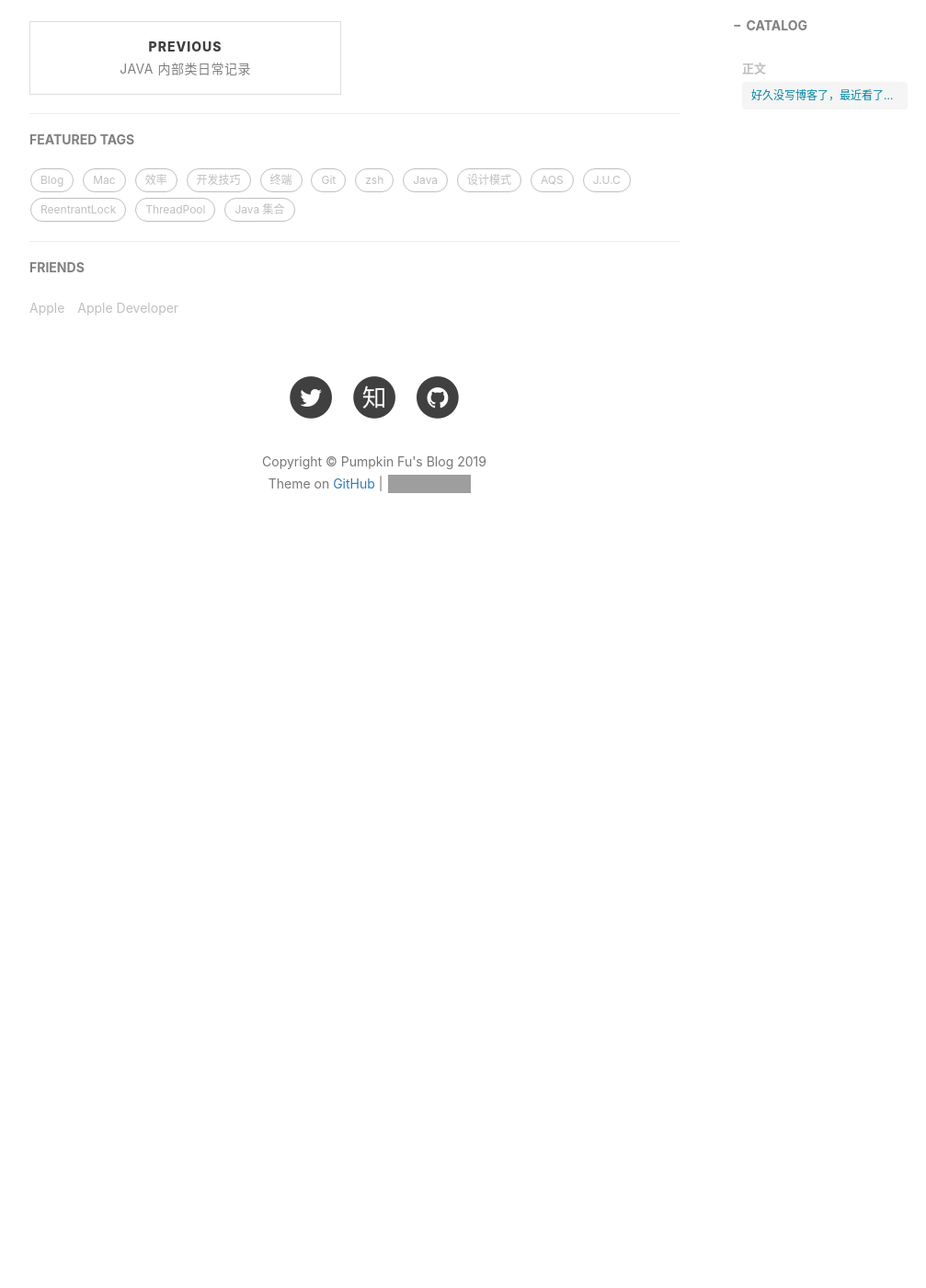
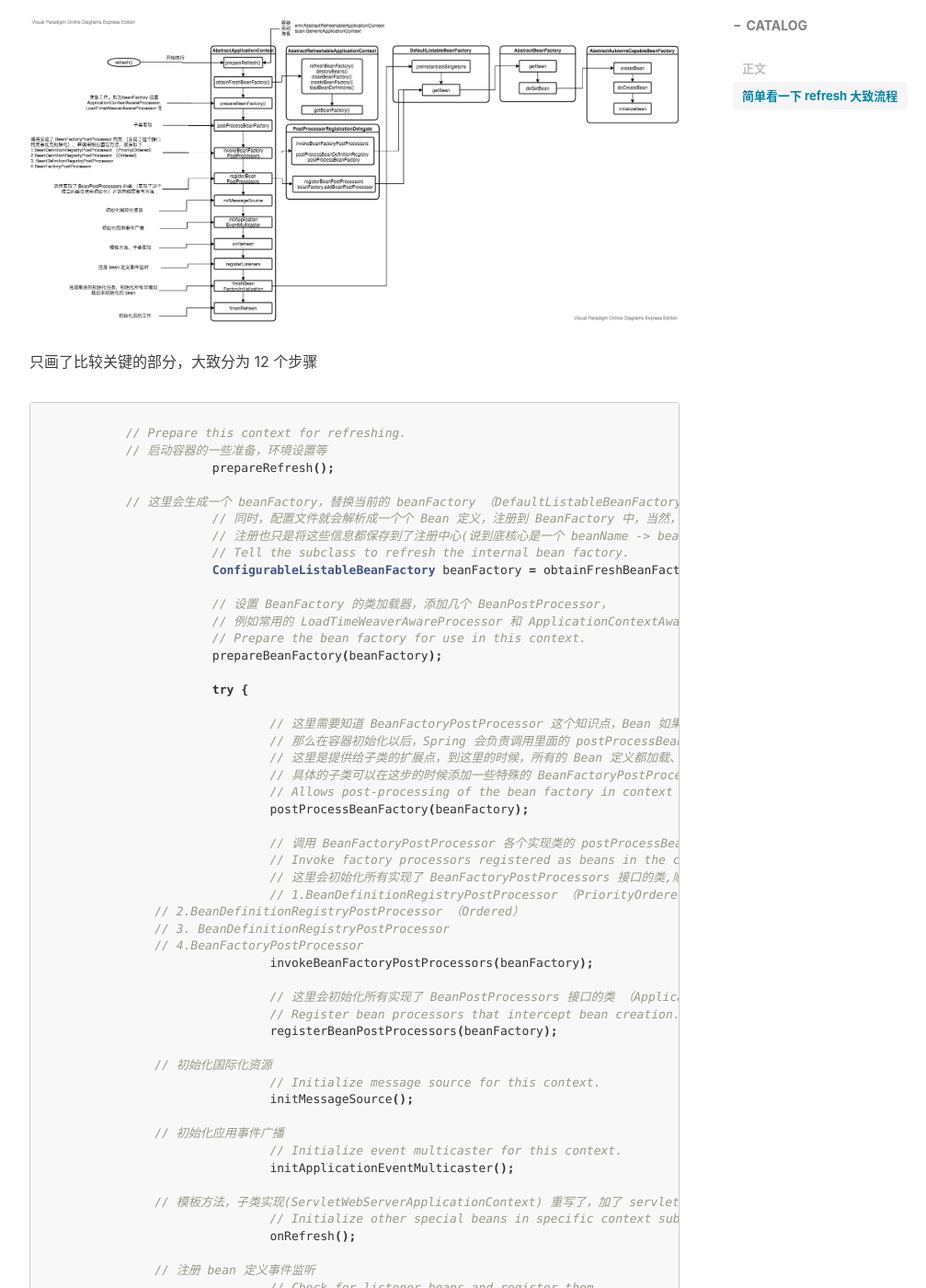
Before and after one commit to Fyypumpkin/fyypumpkin.github.io, a Jekyll site: the page built from _posts/2019-12-29-Spring IOC refresh浅析.md, in a window 1280 px wide and 1400 px high, scrolled down 872 px. Shown: the whole window at 92% size, without its empty margins (233-1240 px from the left). Built offline with Jekyll 4.4.1, drawn with Linux system fonts in a browser that asks for light colours; nearby versions of some CDN libraries; comment, search, counter and statistics services are not loaded; before the commit the page ends 1502 px from its top, so only the background shows below that; some of the changed text lies outside the part shown; grey boxes are pictures that could not be loaded.

Commit message:
spring ioc 开坑

````diff
--- a/_posts/2019-12-29-Spring IOC refresh浅析.md
+++ b/_posts/2019-12-29-Spring IOC refresh浅析.md
@@ -14,6 +14,82 @@ tags:
 
 ## 正文
 
-#### 好久没写博客了，最近看了下 Spring IOC 相关的内容，之前一直知道个大概，但是没有仔细的了解过相关的内容，最近有机会，了解了一下相关的内容，主要研究了下 AbstractApplicationContex 里面的 refresh 相关的代码，这里包含了整个 bean 的创建过程
+好久没写博客了，最近看了下 Spring IOC 相关的内容，之前一直知道个大概，但是没有仔细的了解过相关的内容，最近有机会，了解了一下相关的内容，
+主要研究了下 AbstractApplicationContex 里面的 refresh 相关的代码，这里包含了整个 bean 的创建过程，本文就会针对 refresh 里面的代码解析一遍，主要会解析重点部分，
+下面就看下整个 refresh 的流程
+
+### 简单看一下 refresh 大致流程
+
+![](/assets/img/Spring-refresh.png)
+
+只画了比较关键的部分，大致分为 12 个步骤
+
+```java
+
+            // Prepare this context for refreshing.
+            // 启动容器的一些准备，环境设置等
+			prepareRefresh();
+
+            // 这里会生成一个  beanFactory，替换当前的 beanFactory （DefaultListableBeanFactory）
+			// 同时，配置文件就会解析成一个个 Bean 定义，注册到 BeanFactory 中，当然，这里说的 Bean 还没有初始化，只是配置信息都提取出来了，
+			// 注册也只是将这些信息都保存到了注册中心(说到底核心是一个 beanName -> beanDefinition 的 map)，
+			// Tell the subclass to refresh the internal bean factory.
+			ConfigurableListableBeanFactory beanFactory = obtainFreshBeanFactory();
+
+			// 设置 BeanFactory 的类加载器，添加几个 BeanPostProcessor，
+			// 例如常用的 LoadTimeWeaverAwareProcessor 和 ApplicationContextAwareProcessor 这两个 BeanPostProcessors 就是在这里注册的，而不是在 registerBeanPostProcessors 注册的，
+			// Prepare the bean factory for use in this context.
+			prepareBeanFactory(beanFactory);
+
+			try {
+
+				// 这里需要知道 BeanFactoryPostProcessor 这个知识点，Bean 如果实现了此接口，
+				// 那么在容器初始化以后，Spring 会负责调用里面的 postProcessBeanFactory 方法。
+				// 这里是提供给子类的扩展点，到这里的时候，所有的 Bean 定义都加载、注册完成了，但是都还没有初始化
+				// 具体的子类可以在这步的时候添加一些特殊的 BeanFactoryPostProcessor 的实现类或做点什么事
+				// Allows post-processing of the bean factory in context subclasses.
+				postProcessBeanFactory(beanFactory);
+
+				// 调用 BeanFactoryPostProcessor 各个实现类的 postProcessBeanFactory(factory) 方法
+				// Invoke factory processors registered as beans in the context.
+				// 这里会初始化所有实现了 BeanFactoryPostProcessors 接口的类,顺序：
+				// 1.BeanDefinitionRegistryPostProcessor （PriorityOrdered）
+                // 2.BeanDefinitionRegistryPostProcessor （Ordered）
+                // 3. BeanDefinitionRegistryPostProcessor
+                // 4.BeanFactoryPostProcessor
+				invokeBeanFactoryPostProcessors(beanFactory);
+
+				// 这里会初始化所有实现了 BeanPostProcessors 接口的类 （ApplicationContextAware 属于 ApplicationContextAwareProcessor，也继承于 BeanPostProcessors 但是这个 processor 会在 prepareBeanFactory 提前注册到 beanFactory 中， LoadTimeWeaverAwareProcessor 同上）
+				// Register bean processors that intercept bean creation.
+				registerBeanPostProcessors(beanFactory);
+
+                // 初始化国际化资源
+				// Initialize message source for this context.
+				initMessageSource();
+
+                // 初始化应用事件广播
+				// Initialize event multicaster for this context.
+				initApplicationEventMulticaster();
+
+                // 模板方法，子类实现(ServletWebServerApplicationContext) 重写了，加了 servlet 容器相关 bean 的初始化
+				// Initialize other special beans in specific context subclasses.
+				onRefresh();
+
+                // 注册 bean 定义事件监听
+				// Check for listener beans and register them.
+				registerListeners();
+
+				// 完成剩余的初始化任务，初始化所有非懒加载且未初始化的 bean
+				// Instantiate all remaining (non-lazy-init) singletons.
+				finishBeanFactoryInitialization(beanFactory);
+
+                // 初始化后的后续工作
+				// Last step: publish corresponding event.
+				finishRefresh();
+
+```
+
+
+####
 
 > 本文首次发布于 [fyypumpkin Blog](http://fyypumpkin.github.io), 作者 [@fyypumpkin](http://github.com/fyypumpkin) ,转载请保留原文链接.
````
Also changed, not shown: assets/img/Spring-refresh.png (added).
